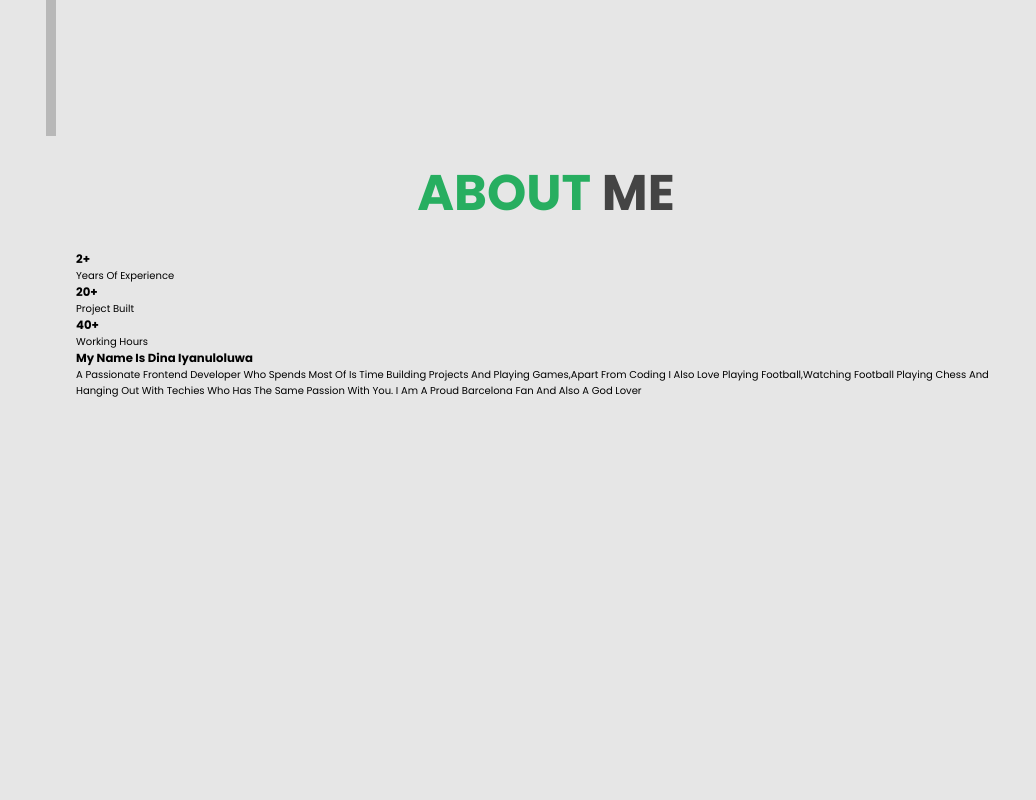
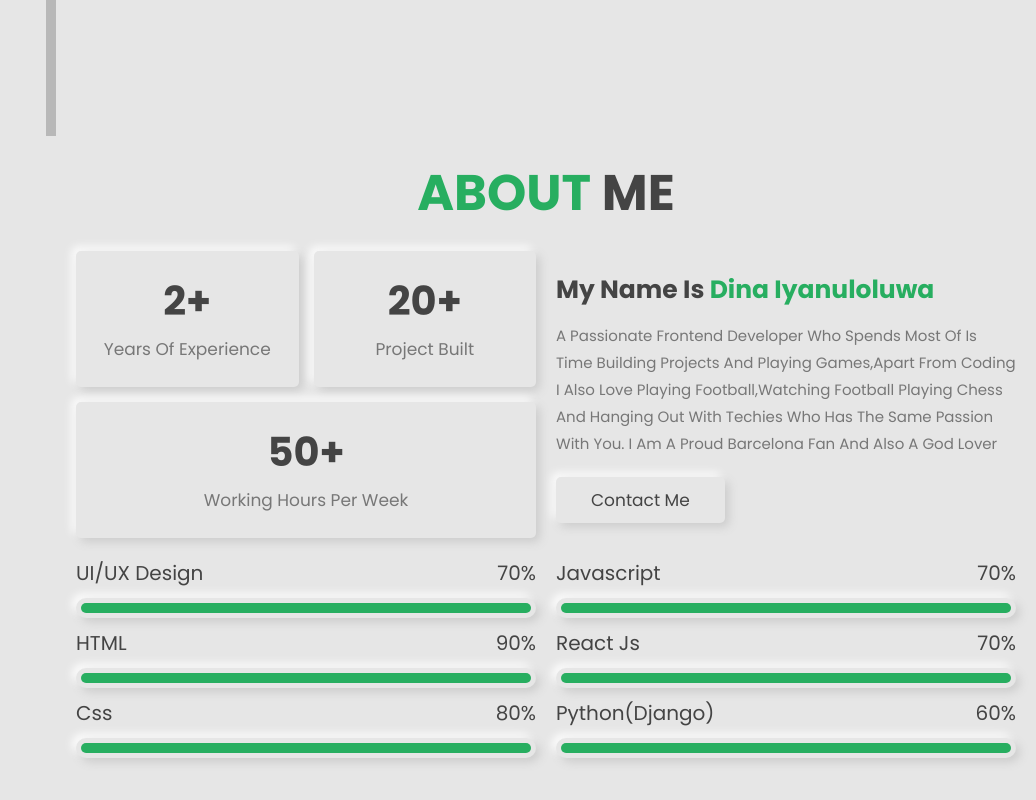
Before and after one commit to iyanuloluwa-Miracle/Portfolio, a plain HTML site: page index.html in a window 1280 px wide. Shown: the part 664-1464 px from the top of the page, without its empty margins (244-1280 px from the left). Drawn offline with Linux system fonts and the light colour scheme.

Commit message:
just psuhed a commit now

```diff
--- a/index.html
+++ b/index.html
@@ -74,8 +74,8 @@
             </div>
 
             <div class="box">
-                <h3>40+</h3>
-                <p>working hours</p>
+                <h3>50+</h3>
+                <p>working hours per week</p>
 
             </div>
         </div>
@@ -84,7 +84,37 @@
         <div class="content">
             <h3>my name is <span>Dina Iyanuloluwa</span></h3>
             <p>A passionate frontend developer who spends most of is time building projects and playing games,apart from coding i also love playing football,watching football
-                playing chess and hanging out with techies who has the same passion with you. I am a Proud Barcelona Fan and also a God lover</p>
+                playing chess and hanging out with techies who has the same passion with you. I am a Proud Barcelona Fan and also a God lover
+            </p>
+            <a href="#" class="btn"> contact me</a>
+
+        </div>
+
+
+
+    </div>
+
+    <div class="row">
+
+        <div class="progress">
+            <h3>UI/UX design <span>70%</span></h3>
+            <div class="bar"><span></span></div>
+            <h3>HTML<span>90%</span></h3>
+            <div class="bar"><span></span></div>
+            <h3>Css <span>80%</span></h3>
+            <div class="bar"><span></span></div>
+
+
+
+        </div>
+        <div class="progress">
+            <h3>Javascript <span>70%</span></h3>
+            <div class="bar"><span></span></div>
+            <h3>React js <span>70%</span></h3>
+            <div class="bar"><span></span></div>
+            <h3>Python(Django) <span>60%</span></h3>
+            <div class="bar"><span></span></div>
+
         </div>
 
     </div>
--- a/style.css
+++ b/style.css
@@ -236,15 +236,104 @@ section{
 }
 
 
+.about .row{
+    display: flex;
+    align-items: center;
+    flex-wrap: wrap-reverse;
+    gap: 2rem;
+
+}
+
+
+.about .row .box-container{
+    flex: 1 1 40rem;
+    display: flex;
+    gap: 1.5rem;
+    flex-wrap: wrap;
+}
 
 
 
+.about .row .box-container .box{
+    flex: 1 1 18rem;
+    text-align: center;
+    padding: 2rem;
+    border-radius: .5rem;
+    box-shadow: var(--box-shadow);
+}
+
+.about .row .box-container .box h3{
+    font-size: 4rem;
+    color: var(--black);
+
+
+}
+.about .row .box-container .box p{
+    font-size: 1.7rem;
+    color: var(--light-color);
+    padding: .5rem 0;
+
+
+}
+.about .row .content{
+    flex: 1 1 40rem;
+}
+
+.about .row .content h3{
+    font-size: 2.5rem;
+    color: var(--black);
+    line-height: 1.8;
+}
+
+.about .row .content h3 span{
+    color: var(--green);
+
+}
+
+
+.about .row .content p{
+    font-size: 1.5rem;
+    color: var(--light-color);
+    line-height: 1.8;
+    padding: 1rem 0;
+}
 
 
 
+.about .row:nth-child(3){
+    padding-top: 2rem;
+}
+
+.about .row .progress{
+    flex: 1 1 40rem;
+}
+
+.about .row .progress h3{
+    color: var(--black);
+    font-weight: normal;
+    font-size: 2rem;
+    display: flex;
+    align-items: center;
+    justify-content: space-between;
+}
 
 
 
+.about .row .progress .bar{
+    box-shadow: var(--box-shadow);
+    border-radius: 5rem;
+    height: 2rem;
+    padding: .5rem;
+    margin:1rem 0;
+
+}
+
+.about .row .progress .bar span{
+    display: block;
+    height: 100%;
+    background: var(--green);
+    border-radius: 5rem;
+}
 
 
 
```
